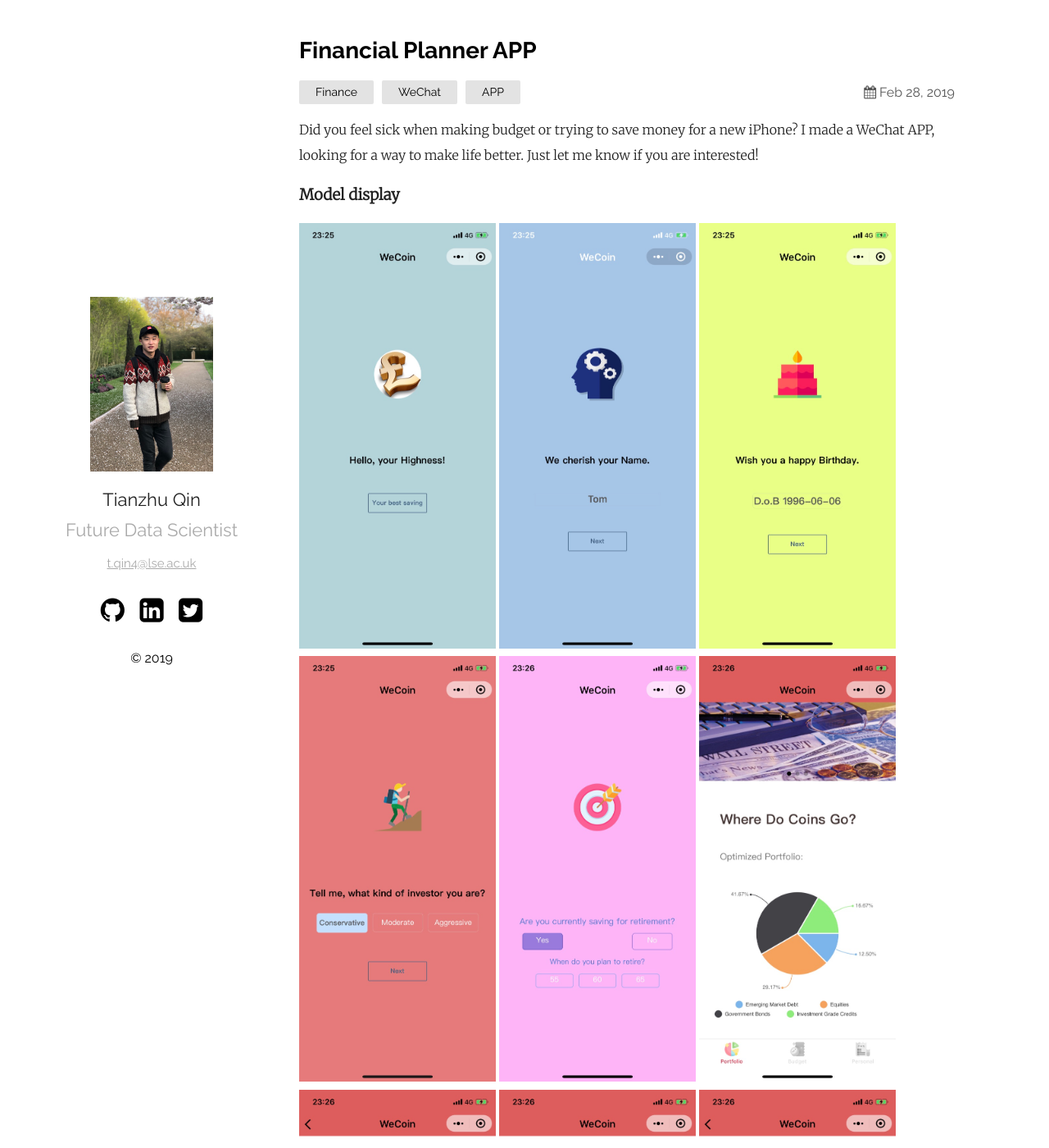
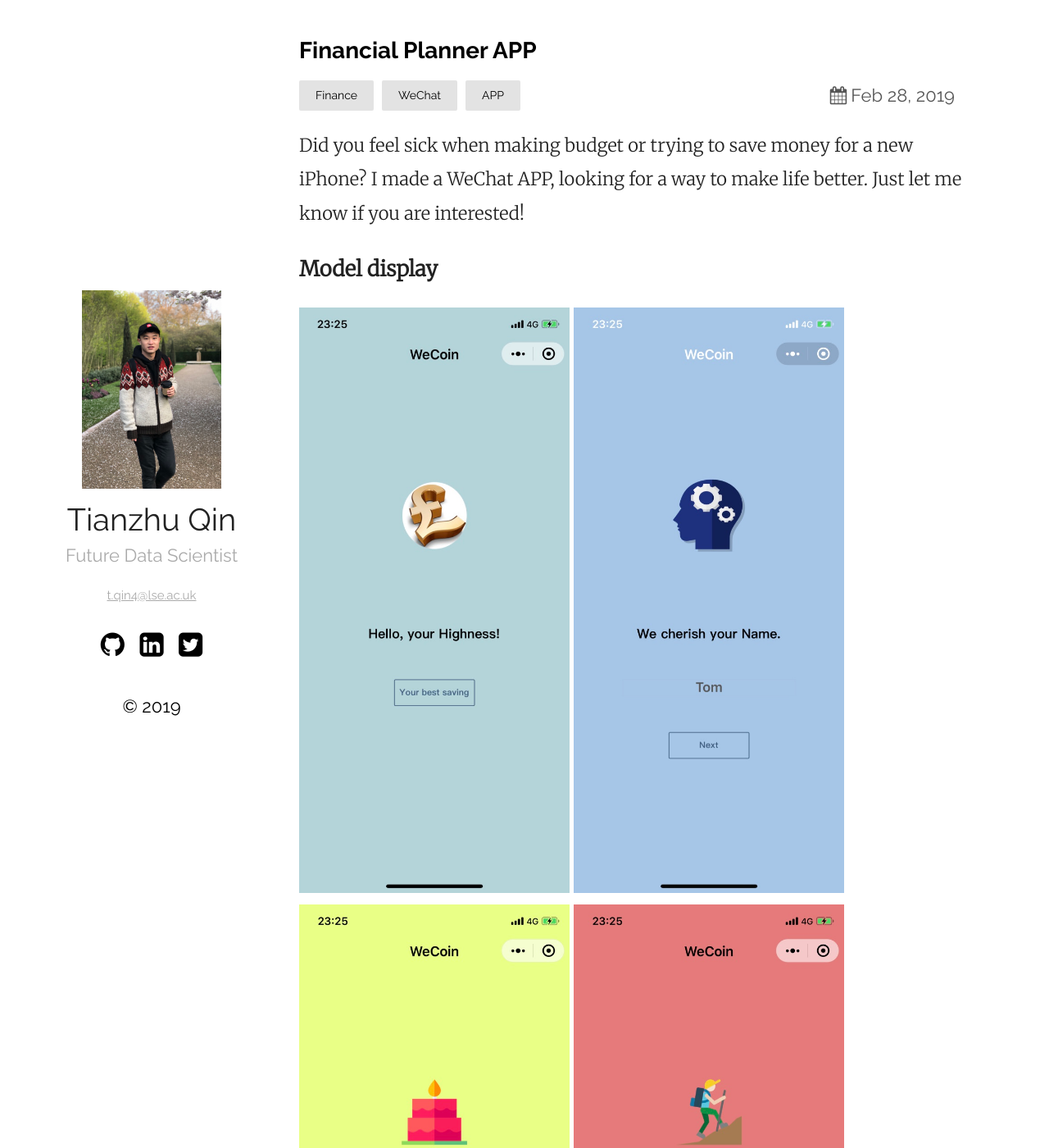
Before and after one commit to TianzhuQin/tianzhu.github.com, a Jekyll site: the page built from _posts/2019-03-01-financial_planner.markdown, in a window 1280 px wide and 1400 px high. Shown: the whole window at 82% size. Built offline with Jekyll 4.4.1, drawn with Linux system fonts in a browser that asks for light colours.

Commit message:
Tianzhu story

```diff
--- a/_posts/2018-10-05-weibo_sentiment.markdown
+++ b/_posts/2018-10-05-weibo_sentiment.markdown
@@ -4,7 +4,7 @@
 date:   2018-10-15 21:03:36 +0530
 tourl: "/assets/work/Weibo_TianzhuQin.html"
 categories: Weibo Python Visualization
-excerpt: Why we like to use Weibo? I showed some easy codes to have little analysis, which turns out to be... <br> <img src="/assets/img/weibo-distribution.png" width="400">
+excerpt: Why do we like using Weibo? I showed some easy codes to have little analysis, which turns out to be... <br> <img src="/assets/img/weibo-distribution.png" width="400">
 ---
 
 [jekyll-docs]: https://jekyllrb.com/docs/home
--- a/_posts/2019-01-05-twitter_brexit.markdown
+++ b/_posts/2019-01-05-twitter_brexit.markdown
@@ -4,7 +4,7 @@
 date:   2019-01-05 03:05:20 +0320
 tourl: "/assets/work/Brexit_TianzhuQin.html"
 categories: Brexit Python Visualization
-excerpt: People talks about Brexit every day. But Who talks about it? How they will describe it? What is the future of Brexit? I don’t know, but I can see it from the twitter view, somehow like a God :) <br> <img src="/assets/img/brexit-map.png" width="400">
+excerpt: People talks about Brexit every day. But who talks about it? How they will describe it? What is the future of Brexit? I don’t know, but I can see it from the twitter view, somehow like a God :) <br> <img src="/assets/img/brexit-map.png" width="400">
 ---
 
 [jekyll-docs]: https://jekyllrb.com/docs/home
--- a/_posts/2019-03-01-financial_planner.markdown
+++ b/_posts/2019-03-01-financial_planner.markdown
@@ -11,15 +11,15 @@
 
 ### Model display
 <p float="left">
-  <img src="/assets/img/wecoin-screenshot/1.jpg" width="240" />
-  <img src="/assets/img/wecoin-screenshot/2.jpg" width="240" />
-  <img src="/assets/img/wecoin-screenshot/3.jpg" width="240" />
-  <img src="/assets/img/wecoin-screenshot/4.jpg" width="240" />
-  <img src="/assets/img/wecoin-screenshot/5.jpg" width="240" />
-  <img src="/assets/img/wecoin-screenshot/8.jpg" width="240" />
-  <img src="/assets/img/wecoin-screenshot/9.jpg" width="240" />
-  <img src="/assets/img/wecoin-screenshot/10.jpg" width="240" />
-  <img src="/assets/img/wecoin-screenshot/11.jpg" width="240" />
+  <img src="/assets/img/wecoin-screenshot/1.jpg" width="330" />
+  <img src="/assets/img/wecoin-screenshot/2.jpg" width="330" />
+  <img src="/assets/img/wecoin-screenshot/3.jpg" width="330" />
+  <img src="/assets/img/wecoin-screenshot/4.jpg" width="330" />
+  <img src="/assets/img/wecoin-screenshot/5.jpg" width="330" />
+  <img src="/assets/img/wecoin-screenshot/8.jpg" width="330" />
+  <img src="/assets/img/wecoin-screenshot/9.jpg" width="330" />
+  <img src="/assets/img/wecoin-screenshot/10.jpg" width="330" />
+  <img src="/assets/img/wecoin-screenshot/11.jpg" width="330" />
 </p>
 
 [jekyll-docs]: https://jekyllrb.com/docs/home
--- a/_sass/plain.scss
+++ b/_sass/plain.scss
@@ -14,7 +14,7 @@
 
 body {
 	font-family: 'Raleway', sans-serif;
-	font-size: 16px;
+	font-size: 22px;
 	line-height: 1.2em;
 	margin: 0;
 	-webkit-font-smoothing: antialiased;
@@ -69,6 +69,7 @@
 	.about {
 		display: flex;
 		height: 100vh;
+		margin-top: 30px;
 		padding-bottom: 15vh;
 		@media screen and (max-width: $mobileW) {
 			height: auto;
@@ -82,7 +83,7 @@
 		flex-direction: column;
 		align-items: center;
 		h2 {
-			font-size: 22px;
+			font-size: 38px;
 			margin-top: 25px;
 			margin-bottom: 0;
 			color: #222222;
@@ -99,7 +100,7 @@
 			color: #aaa;
 		}
 		img {
-			max-width: 150px;
+			max-width: 170px;
 		}
 	}
 }
```
Also changed, not shown: 7 other files.
